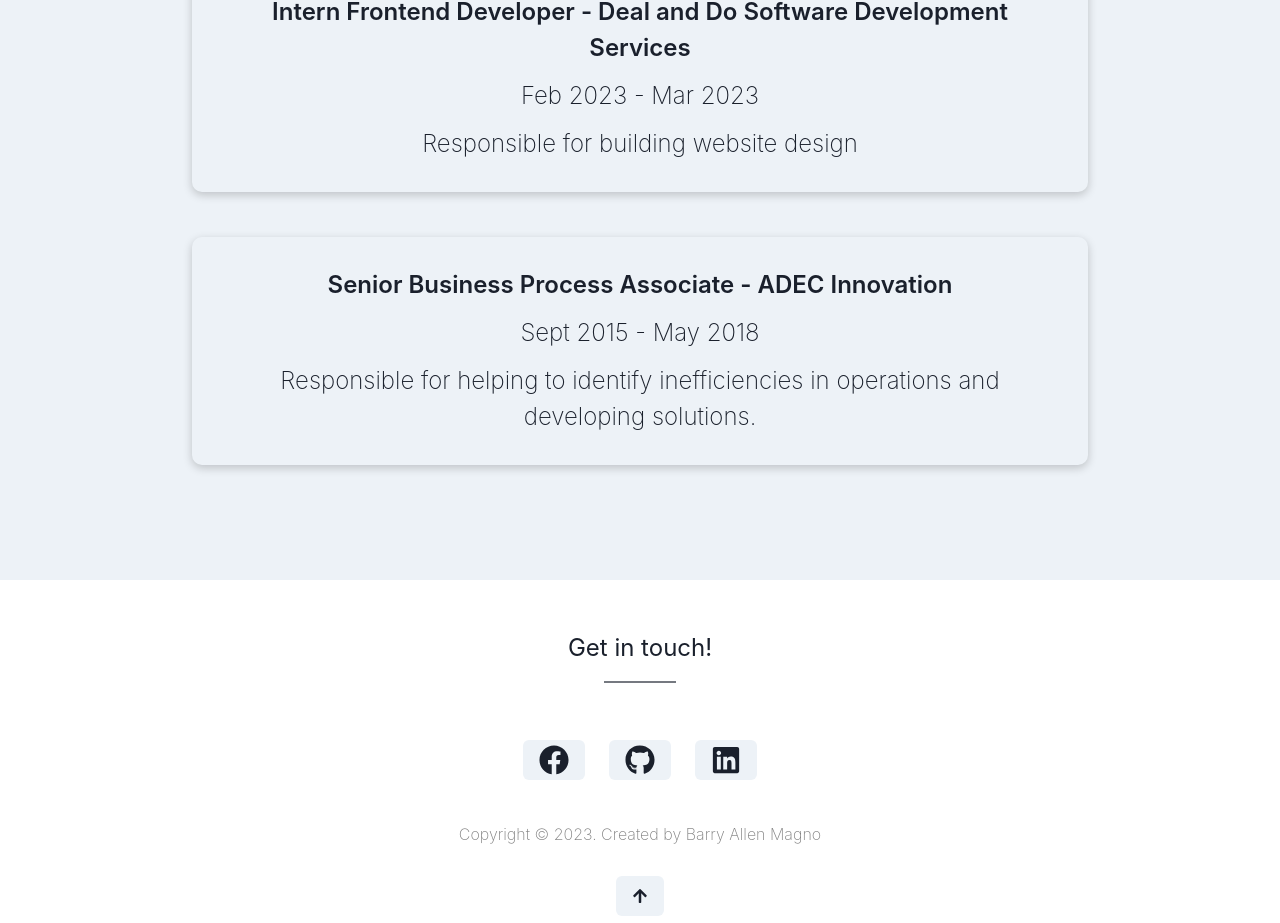
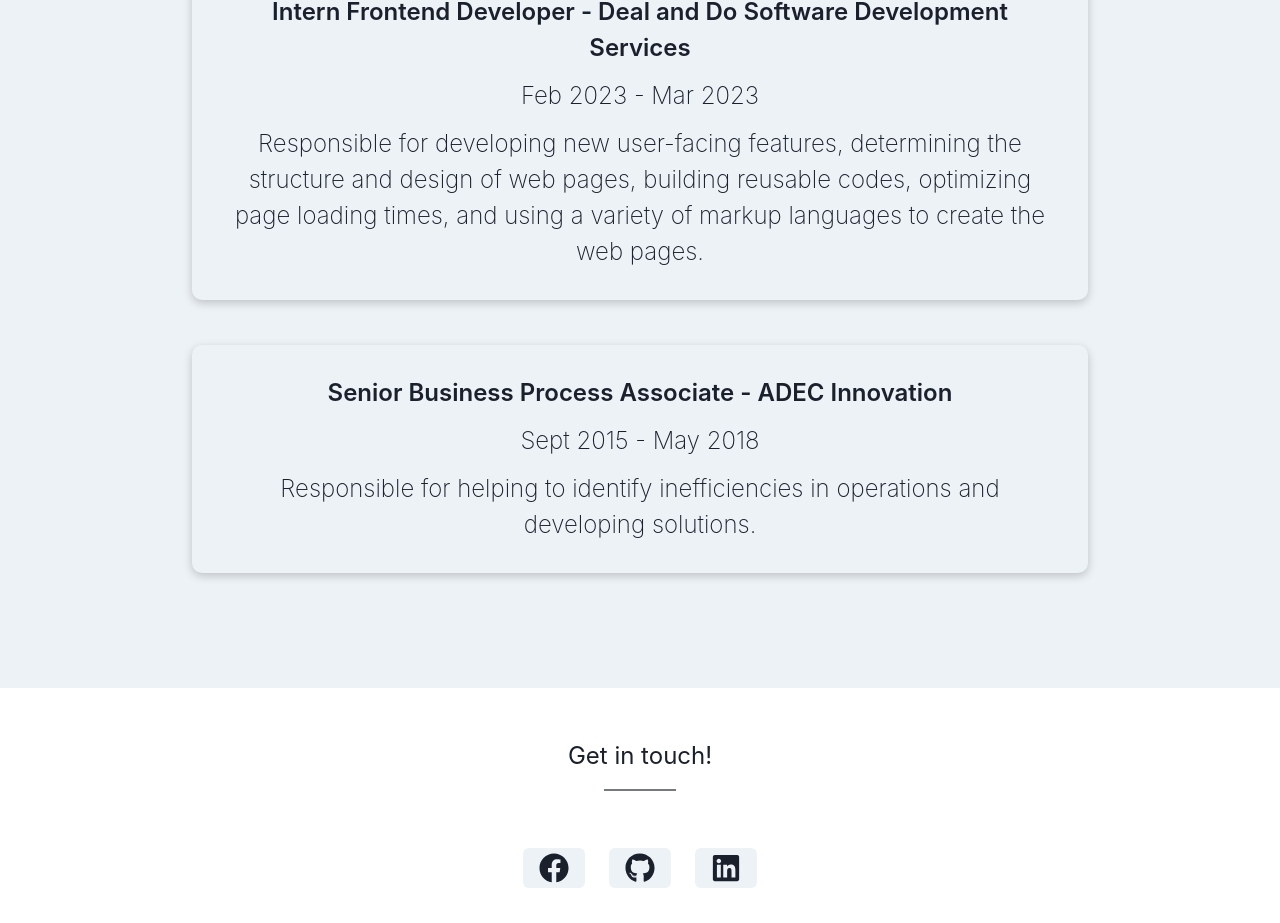
Before and after one commit to BarryAllenMagno/portfolio, a React (Create React App) app: page / in a window 1280 px wide. Shown: the part 3257-4180 px from the top of the page. Built offline with nearby package versions, Linux system fonts and the light colour scheme.

Commit message:
Experience Section

```diff
--- a/src/components/Experience.tsx
+++ b/src/components/Experience.tsx
@@ -19,7 +19,7 @@ export default function Experience() {
                         <Box mx={['10%', '15%', '15%', '15%',]} my={'45'} p={'30px'} w={["80%", "70%", "70%", "70%",]} borderRadius={'10px'} boxShadow='0 3px 10px rgb(0 0 0 / 0.2)' >
                             <Text fontWeight={'semibold'} fontSize={['normal', 'normal', '2xl', '2xl']} >Intern Frontend Developer - Deal and Do Software Development Services</Text>
                             <Text fontSize={['normal', 'normal', '2xl', '2xl']} fontWeight={'thin'} m={3} >Feb 2023 - Mar 2023</Text>
-                            <Text fontSize={['normal', 'normal', '2xl', '2xl']} fontWeight={'thin'}>Responsible for building website design</Text>
+                            <Text fontSize={['normal', 'normal', '2xl', '2xl']} fontWeight={'thin'}>Responsible for developing new user-facing features, determining the structure and design of web pages, building reusable codes, optimizing page loading times, and using a variety of markup languages to create the web pages.</Text>
                         </Box>
 
                         <Box mx={['10%', '15%', '15%', '15%',]} my={'45'} p={'30px'} w={["80%", "70%", "70%", "70%",]} borderRadius={'10px'} boxShadow='0 3px 10px rgb(0 0 0 / 0.2)' >
```
